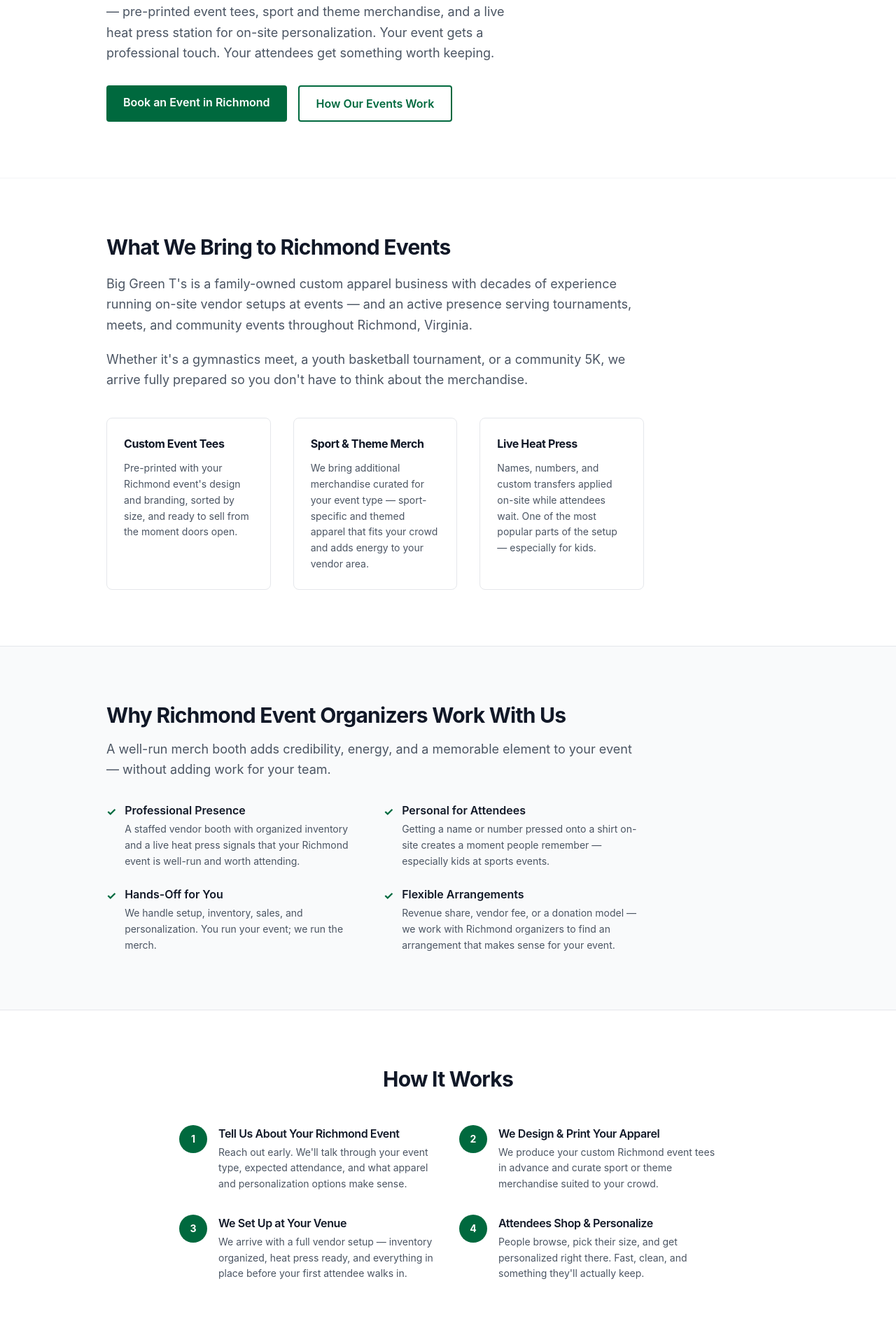
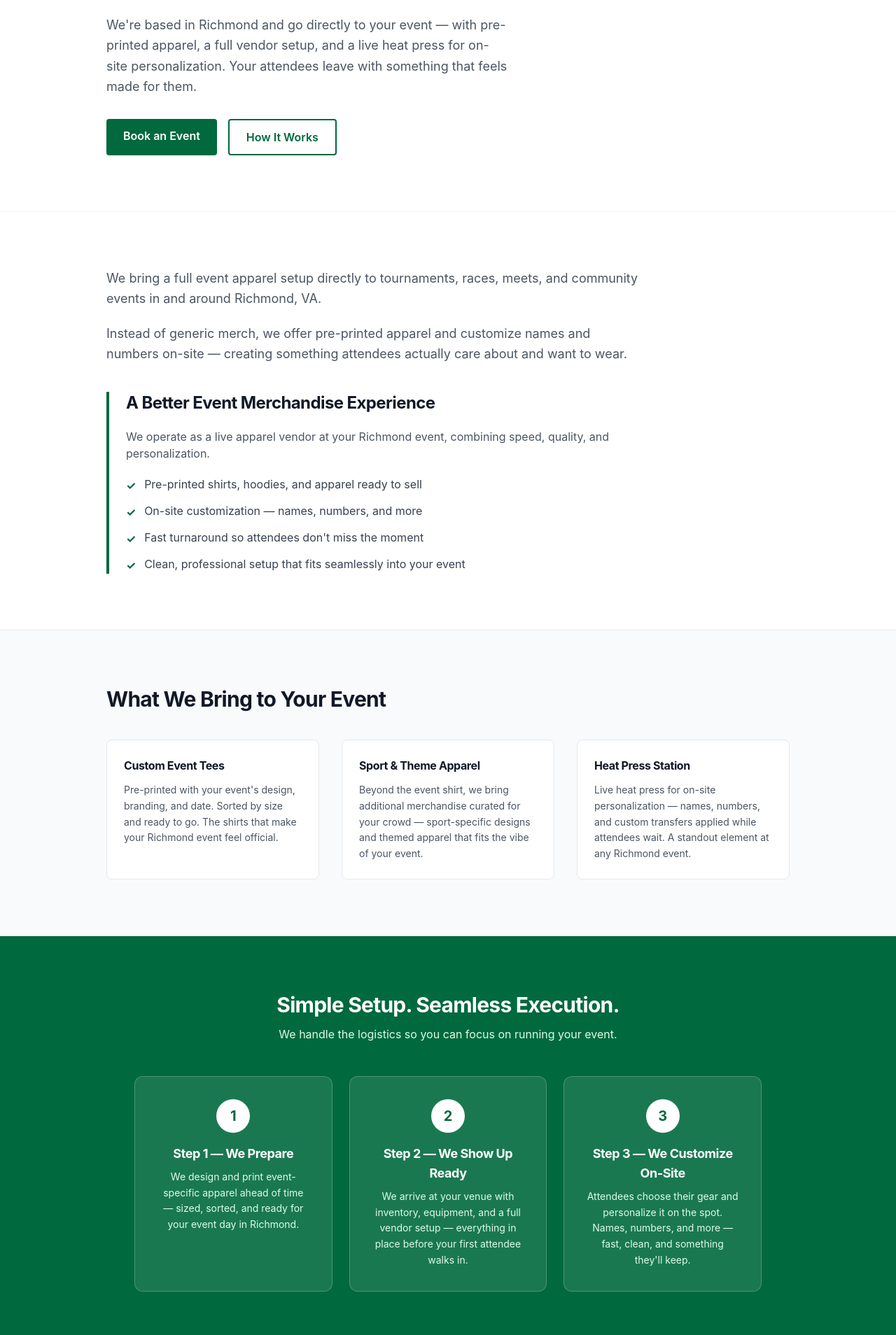
Before and after one commit to erich963/big-green-ts-site, a Next.js app: page /richmond-va in a window 1280 px wide. Shown: the part 352-2260 px from the top of the page at 70% size. Built offline with nearby package versions, Linux system fonts and the light colour scheme.

Commit message:
Rewrite Richmond VA page as locally-based Richmond operation for SEO
Co-Authored-By: Claude Sonnet 4.6 <noreply@anthropic.com>

```diff
--- a/app/richmond-va/page.tsx
+++ b/app/richmond-va/page.tsx
@@ -2,9 +2,9 @@ import type { Metadata } from "next";
 import Link from "next/link";
 
 export const metadata: Metadata = {
-  title: "Event T-Shirts & Custom Apparel in Richmond, VA | Big Green T's",
+  title: "On-Site Event Apparel & Live Personalization | Richmond, VA | Big Green T's",
   description:
-    "Big Green T's provides on-site event apparel and live customization for tournaments, races, gymnastics meets, and community events in Richmond, Virginia. Custom screen printing and embroidery also available.",
+    "Richmond-based event apparel vendor. We bring pre-printed shirts and a live heat press to tournaments, races, gymnastics meets, and community events in and around Richmond, VA. On-site personalization — names and numbers added on the spot.",
 };
 
 const trustLogos = [
@@ -33,186 +33,164 @@ export default function RichmondVAPage() {
       <section className="section bg-white border-b border-gray-100">
         <div className="container-content">
           <p className="text-[#00693e] font-semibold text-sm uppercase tracking-widest mb-3">
-            Serving Richmond, Virginia
+            Richmond, Virginia
           </p>
           <h1 className="text-4xl md:text-5xl font-bold text-gray-900 mb-5 max-w-2xl leading-tight">
-            Event T-Shirts &amp; Custom Apparel for Richmond, VA
+            On-Site Event Apparel &amp; Live Personalization in Richmond, VA
           </h1>
           <p className="text-lg text-gray-600 max-w-xl leading-relaxed mb-8">
-            Big Green T&apos;s brings a full event apparel vendor setup to
-            Richmond — pre-printed event tees, sport and theme merchandise, and
-            a live heat press station for on-site personalization. Your event
-            gets a professional touch. Your attendees get something worth
-            keeping.
+            We&apos;re based in Richmond and go directly to your event — with
+            pre-printed apparel, a full vendor setup, and a live heat press for
+            on-site personalization. Your attendees leave with something that
+            feels made for them.
           </p>
           <div className="flex flex-col sm:flex-row gap-4">
             <Link href="/contact" className="btn-primary">
-              Book an Event in Richmond
+              Book an Event
             </Link>
             <Link href="/event-merch" className="btn-outline">
-              How Our Events Work
+              How It Works
             </Link>
           </div>
         </div>
       </section>
 
-      {/* ── WHAT WE DO IN RICHMOND ── */}
+      {/* ── INTRO ── */}
       <section className="section bg-white">
         <div className="container-content">
           <div className="max-w-3xl">
-            <h2 className="text-3xl font-bold text-gray-900 mb-5">
-              What We Bring to Richmond Events
-            </h2>
             <p className="text-gray-600 text-lg leading-relaxed mb-5">
-              Big Green T&apos;s is a family-owned custom apparel business with
-              decades of experience running on-site vendor setups at events —
-              and an active presence serving tournaments, meets, and community
-              events throughout Richmond, Virginia.
+              We bring a full event apparel setup directly to tournaments, races,
+              meets, and community events in and around Richmond, VA.
             </p>
             <p className="text-gray-600 text-lg leading-relaxed mb-10">
-              Whether it&apos;s a gymnastics meet, a youth basketball tournament,
-              or a community 5K, we arrive fully prepared so you don&apos;t have
-              to think about the merchandise.
+              Instead of generic merch, we offer pre-printed apparel and
+              customize names and numbers on-site — creating something attendees
+              actually care about and want to wear.
             </p>
-            <div className="grid sm:grid-cols-3 gap-5 md:gap-8">
-              <div className="border border-gray-200 rounded-lg p-4 md:p-6">
-                <h3 className="font-bold text-gray-900 mb-3">
-                  Custom Event Tees
-                </h3>
-                <p className="text-gray-600 text-sm leading-relaxed">
-                  Pre-printed with your Richmond event&apos;s design and
-                  branding, sorted by size, and ready to sell from the moment
-                  doors open.
-                </p>
-              </div>
-              <div className="border border-gray-200 rounded-lg p-4 md:p-6">
-                <h3 className="font-bold text-gray-900 mb-3">
-                  Sport &amp; Theme Merch
-                </h3>
-                <p className="text-gray-600 text-sm leading-relaxed">
-                  We bring additional merchandise curated for your event type —
-                  sport-specific and themed apparel that fits your crowd and adds
-                  energy to your vendor area.
-                </p>
-              </div>
-              <div className="border border-gray-200 rounded-lg p-4 md:p-6">
-                <h3 className="font-bold text-gray-900 mb-3">
-                  Live Heat Press
-                </h3>
-                <p className="text-gray-600 text-sm leading-relaxed">
-                  Names, numbers, and custom transfers applied on-site while
-                  attendees wait. One of the most popular parts of the setup —
-                  especially for kids.
-                </p>
-              </div>
+
+            <div className="border-l-4 border-[#00693e] pl-6">
+              <h2 className="text-2xl font-bold text-gray-900 mb-5">
+                A Better Event Merchandise Experience
+              </h2>
+              <p className="text-gray-600 mb-5">
+                We operate as a live apparel vendor at your Richmond event,
+                combining speed, quality, and personalization.
+              </p>
+              <ul className="space-y-3">
+                {[
+                  "Pre-printed shirts, hoodies, and apparel ready to sell",
+                  "On-site customization — names, numbers, and more",
+                  "Fast turnaround so attendees don't miss the moment",
+                  "Clean, professional setup that fits seamlessly into your event",
+                ].map((item) => (
+                  <li key={item} className="flex items-start gap-3 text-gray-700">
+                    <span className="text-[#00693e] font-bold mt-0.5 shrink-0">✓</span>
+                    {item}
+                  </li>
+                ))}
+              </ul>
             </div>
           </div>
         </div>
       </section>
 
-      {/* ── WHY IT WORKS ── */}
+      {/* ── WHAT WE BRING ── */}
       <section className="section bg-gray-50 border-y border-gray-200">
         <div className="container-content">
-          <div className="max-w-3xl">
-            <h2 className="text-3xl font-bold text-gray-900 mb-4">
-              Why Richmond Event Organizers Work With Us
-            </h2>
-            <p className="text-gray-600 text-lg leading-relaxed mb-8">
-              A well-run merch booth adds credibility, energy, and a memorable
-              element to your event — without adding work for your team.
-            </p>
-            <div className="grid sm:grid-cols-2 gap-6">
-              {[
-                {
-                  heading: "Professional Presence",
-                  body: "A staffed vendor booth with organized inventory and a live heat press signals that your Richmond event is well-run and worth attending.",
-                },
-                {
-                  heading: "Personal for Attendees",
-                  body: "Getting a name or number pressed onto a shirt on-site creates a moment people remember — especially kids at sports events.",
-                },
-                {
-                  heading: "Hands-Off for You",
-                  body: "We handle setup, inventory, sales, and personalization. You run your event; we run the merch.",
-                },
-                {
-                  heading: "Flexible Arrangements",
-                  body: "Revenue share, vendor fee, or a donation model — we work with Richmond organizers to find an arrangement that makes sense for your event.",
-                },
-              ].map(({ heading, body }) => (
-                <div key={heading} className="flex gap-3">
-                  <span className="text-[#00693e] font-bold mt-0.5 shrink-0">
-                    ✓
-                  </span>
-                  <div>
-                    <p className="font-semibold text-gray-900 mb-1">{heading}</p>
-                    <p className="text-gray-600 text-sm leading-relaxed">{body}</p>
-                  </div>
-                </div>
-              ))}
+          <h2 className="text-3xl font-bold text-gray-900 mb-10">
+            What We Bring to Your Event
+          </h2>
+          <div className="grid sm:grid-cols-3 gap-5 md:gap-8">
+            <div className="bg-white border border-gray-200 rounded-lg p-5 md:p-6">
+              <h3 className="font-bold text-gray-900 mb-3">Custom Event Tees</h3>
+              <p className="text-gray-600 text-sm leading-relaxed">
+                Pre-printed with your event&apos;s design, branding, and date.
+                Sorted by size and ready to go. The shirts that make your
+                Richmond event feel official.
+              </p>
+            </div>
+            <div className="bg-white border border-gray-200 rounded-lg p-5 md:p-6">
+              <h3 className="font-bold text-gray-900 mb-3">
+                Sport &amp; Theme Apparel
+              </h3>
+              <p className="text-gray-600 text-sm leading-relaxed">
+                Beyond the event shirt, we bring additional merchandise curated
+                for your crowd — sport-specific designs and themed apparel that
+                fits the vibe of your event.
+              </p>
+            </div>
+            <div className="bg-white border border-gray-200 rounded-lg p-5 md:p-6">
+              <h3 className="font-bold text-gray-900 mb-3">Heat Press Station</h3>
+              <p className="text-gray-600 text-sm leading-relaxed">
+                Live heat press for on-site personalization — names, numbers,
+                and custom transfers applied while attendees wait. A standout
+                element at any Richmond event.
+              </p>
             </div>
           </div>
         </div>
       </section>
 
       {/* ── HOW IT WORKS ── */}
-      <section className="section bg-white">
+      <section className="section bg-[#00693e]">
         <div className="container-content">
-          <h2 className="text-3xl font-bold text-gray-900 mb-12 text-center">
-            How It Works
+          <h2 className="text-3xl font-bold text-white mb-3 text-center">
+            Simple Setup. Seamless Execution.
           </h2>
-          <div className="grid md:grid-cols-2 gap-8 max-w-3xl mx-auto">
+          <p className="text-green-100 text-center mb-12 max-w-lg mx-auto">
+            We handle the logistics so you can focus on running your event.
+          </p>
+          <div className="grid md:grid-cols-3 gap-6 max-w-4xl mx-auto">
             {[
               {
                 step: "1",
-                heading: "Tell Us About Your Richmond Event",
-                body: "Reach out early. We'll talk through your event type, expected attendance, and what apparel and personalization options make sense.",
+                heading: "We Prepare",
+                body: "We design and print event-specific apparel ahead of time — sized, sorted, and ready for your event day in Richmond.",
               },
               {
                 step: "2",
-                heading: "We Design & Print Your Apparel",
-                body: "We produce your custom Richmond event tees in advance and curate sport or theme merchandise suited to your crowd.",
+                heading: "We Show Up Ready",
+                body: "We arrive at your venue with inventory, equipment, and a full vendor setup — everything in place before your first attendee walks in.",
               },
               {
                 step: "3",
-                heading: "We Set Up at Your Venue",
-                body: "We arrive with a full vendor setup — inventory organized, heat press ready, and everything in place before your first attendee walks in.",
-              },
-              {
-                step: "4",
-                heading: "Attendees Shop & Personalize",
-                body: "People browse, pick their size, and get personalized right there. Fast, clean, and something they'll actually keep.",
+                heading: "We Customize On-Site",
+                body: "Attendees choose their gear and personalize it on the spot. Names, numbers, and more — fast, clean, and something they'll keep.",
               },
             ].map(({ step, heading, body }) => (
-              <div key={step} className="flex gap-4">
-                <div className="shrink-0 w-10 h-10 rounded-full bg-[#00693e] text-white font-bold flex items-center justify-center text-sm">
+              <div
+                key={step}
+                className="bg-white/10 border border-white/20 rounded-xl p-6 md:p-8 text-center"
+              >
+                <div className="w-12 h-12 rounded-full bg-white text-[#00693e] font-bold text-xl flex items-center justify-center mx-auto mb-4">
                   {step}
                 </div>
-                <div>
-                  <h3 className="font-semibold text-gray-900 mb-1">{heading}</h3>
-                  <p className="text-gray-600 text-sm leading-relaxed">{body}</p>
-                </div>
+                <h3 className="text-white font-bold text-lg mb-2">
+                  Step {step} — {heading}
+                </h3>
+                <p className="text-green-100 text-sm leading-relaxed">{body}</p>
               </div>
             ))}
           </div>
         </div>
       </section>
 
-      {/* ── RICHMOND EVENTS ── */}
-      <section className="section bg-gray-50 border-y border-gray-200">
+      {/* ── PERFECT FOR ── */}
+      <section className="section bg-white">
         <div className="container-content">
           <h2 className="text-3xl font-bold text-gray-900 mb-4">
             Richmond Events We&apos;re Built For
           </h2>
           <p className="text-gray-600 mb-8">
-            From youth sports to community festivals, we&apos;ve built our
-            setup around the kinds of events that Richmond hosts.
+            From youth sports tournaments to community festivals, we work
+            events of all sizes across the Richmond area.
           </p>
           <div className="flex flex-wrap gap-3">
             {richmondEvents.map((item) => (
               <span
                 key={item}
-                className="bg-white border border-[#00693e] text-[#00693e] font-medium text-sm px-4 py-2 rounded-full"
+                className="bg-[#f4fbf7] border border-[#00693e] text-[#00693e] font-medium text-sm px-4 py-2 rounded-full"
               >
                 {item}
               </span>
@@ -221,16 +199,41 @@ export default function RichmondVAPage() {
         </div>
       </section>
 
+      {/* ── WHY IT WORKS ── */}
+      <section className="section bg-gray-50 border-y border-gray-200">
+        <div className="container-content">
+          <div className="max-w-2xl">
+            <h2 className="text-3xl font-bold text-gray-900 mb-4">
+              Why Richmond Organizers Choose Us
+            </h2>
+            <p className="text-gray-600 text-lg leading-relaxed mb-5">
+              Event merchandise should feel like part of the experience — not an
+              afterthought.
+            </p>
+            <p className="text-gray-600 text-lg leading-relaxed mb-6">
+              We help elevate Richmond events by offering something interactive,
+              memorable, and genuinely valuable to attendees. When people can
+              personalize what they&apos;re taking home, it becomes more than
+              just a shirt — it becomes part of the event itself.
+            </p>
+            <p className="text-gray-600 leading-relaxed">
+              Depending on the arrangement, a portion of proceeds can go back to
+              your organization. We&apos;re flexible — vendor fee, revenue share,
+              or a donation model all work.
+            </p>
+          </div>
+        </div>
+      </section>
+
       {/* ── ALSO IN RICHMOND ── */}
-      <section className="section bg-white">
+      <section className="section bg-white border-b border-gray-200">
         <div className="container-content">
           <h2 className="text-2xl font-bold text-gray-900 mb-3">
-            Also Serving Richmond With Custom Apparel
+            More Custom Apparel for Richmond
           </h2>
           <p className="text-gray-600 mb-8 max-w-2xl">
-            Beyond events, Big Green T&apos;s provides custom screen printing
-            and embroidery for Richmond-area businesses, organizations, and
-            teams.
+            Beyond events, we offer custom screen printing and embroidery for
+            Richmond-area businesses, organizations, and teams.
           </p>
           <div className="grid sm:grid-cols-2 gap-6 max-w-2xl">
             <div className="border border-gray-200 rounded-lg p-5 md:p-6">
@@ -240,10 +243,7 @@ export default function RichmondVAPage() {
                 schools, and organizations — 1–6 color printing on t-shirts,
                 hoodies, and more.
               </p>
-              <Link
-                href="/services"
-                className="text-[#00693e] font-semibold text-sm hover:underline"
-              >
+              <Link href="/services" className="text-[#00693e] font-semibold text-sm hover:underline">
                 View screen printing &rarr;
               </Link>
             </div>
@@ -253,10 +253,7 @@ export default function RichmondVAPage() {
                 Embroidered polos, hats, and jackets for Richmond businesses
                 and teams — clean, durable, and professional.
               </p>
-              <Link
-                href="/services"
-                className="text-[#00693e] font-semibold text-sm hover:underline"
-              >
+              <Link href="/services" className="text-[#00693e] font-semibold text-sm hover:underline">
                 View embroidery &rarr;
               </Link>
             </div>
@@ -265,7 +262,7 @@ export default function RichmondVAPage() {
       </section>
 
       {/* ── CREDENTIALS ── */}
-      <section className="section bg-gray-50 border-y border-gray-200">
+      <section className="section bg-gray-50 border-b border-gray-200">
         <div className="container-content">
           <p className="text-xs font-semibold text-gray-400 uppercase tracking-widest text-center mb-8">
             Official Vendor Credentials
@@ -295,29 +292,12 @@ export default function RichmondVAPage() {
           </h2>
           <div className="grid md:grid-cols-3 gap-8">
             {[
-              {
-                quote: "Your review will appear here.",
-                name: "Event Organizer",
-                event: "Event Name, Richmond VA",
-              },
-              {
-                quote: "Your review will appear here.",
-                name: "Event Organizer",
-                event: "Event Name, Richmond VA",
-              },
-              {
-                quote: "Your review will appear here.",
-                name: "Event Organizer",
-                event: "Event Name, Richmond VA",
-              },
+              { quote: "Your review will appear here.", name: "Event Organizer", event: "Event Name, Richmond VA" },
+              { quote: "Your review will appear here.", name: "Event Organizer", event: "Event Name, Richmond VA" },
+              { quote: "Your review will appear here.", name: "Event Organizer", event: "Event Name, Richmond VA" },
             ].map(({ quote, name, event }, i) => (
-              <div
-                key={i}
-                className="bg-gray-50 border border-gray-200 rounded-lg p-6 flex flex-col gap-4"
-              >
-                <p className="text-gray-600 text-sm leading-relaxed italic">
-                  &ldquo;{quote}&rdquo;
-                </p>
+              <div key={i} className="bg-gray-50 border border-gray-200 rounded-lg p-6 flex flex-col gap-4">
+                <p className="text-gray-600 text-sm leading-relaxed italic">&ldquo;{quote}&rdquo;</p>
                 <div className="mt-auto pt-4 border-t border-gray-100">
                   <p className="font-semibold text-gray-900 text-sm">{name}</p>
                   <p className="text-gray-400 text-xs mt-0.5">{event}</p>
@@ -328,44 +308,15 @@ export default function RichmondVAPage() {
         </div>
       </section>
 
-      {/* ── ABOUT ── */}
-      <section className="section bg-gray-50 border-y border-gray-200">
-        <div className="container-content">
-          <div className="max-w-2xl">
-            <h2 className="text-2xl font-bold text-gray-900 mb-3">
-              About Big Green T&apos;s
-            </h2>
-            <p className="text-gray-600 leading-relaxed mb-4">
-              We&apos;re a family-owned screen printing and embroidery business
-              with roots in Lebanon, NH and an active presence serving events
-              and organizations throughout Richmond, Virginia. Since 1987,
-              we&apos;ve built our reputation on showing up prepared and doing
-              the work right.
-            </p>
-            <p className="text-gray-600 leading-relaxed mb-6">
-              When you work with us, you&apos;re talking directly to the people
-              who print the shirts, run the heat press, and show up on event day.
-              No middlemen. No guesswork.
-            </p>
-            <Link href="/about" className="text-[#00693e] font-semibold hover:underline">
-              More about us &rarr;
-            </Link>
-          </div>
-        </div>
-      </section>
-
       {/* ── TRUST CAROUSEL ── */}
-      <section className="border-b border-gray-200 py-8 bg-white overflow-hidden">
+      <section className="border-y border-gray-200 py-8 bg-gray-50 overflow-hidden">
         <p className="text-xs font-semibold text-gray-400 uppercase tracking-widest text-center mb-6">
           Trusted By
         </p>
         <div className="overflow-hidden">
           <div className="animate-marquee">
             {[...trustLogos, ...trustLogos].map((name, i) => (
-              <span
-                key={i}
-                className="inline-flex items-center mx-10 text-gray-400 font-semibold text-sm tracking-wide uppercase"
-              >
+              <span key={i} className="inline-flex items-center mx-10 text-gray-400 font-semibold text-sm tracking-wide uppercase">
                 {name}
               </span>
             ))}
@@ -377,11 +328,11 @@ export default function RichmondVAPage() {
       <section className="section bg-[#00693e]">
         <div className="container-content text-center">
           <h2 className="text-3xl font-bold text-white mb-4">
-            Planning an Event in Richmond?
+            Hosting an Event in Richmond?
           </h2>
           <p className="text-green-100 mb-8 max-w-md mx-auto text-lg">
-            Reach out early — the more lead time we have, the better we can
-            prepare. We&apos;ll walk through the details and make it easy.
+            Let&apos;s bring a better apparel experience to your next Richmond
+            event. Reach out early — the more lead time, the better.
           </p>
           <Link
             href="/contact"
```
